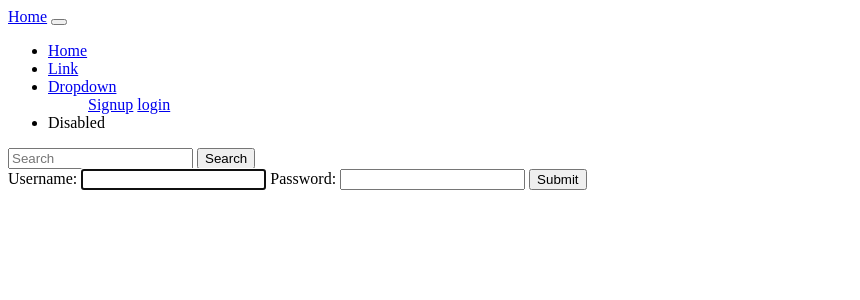
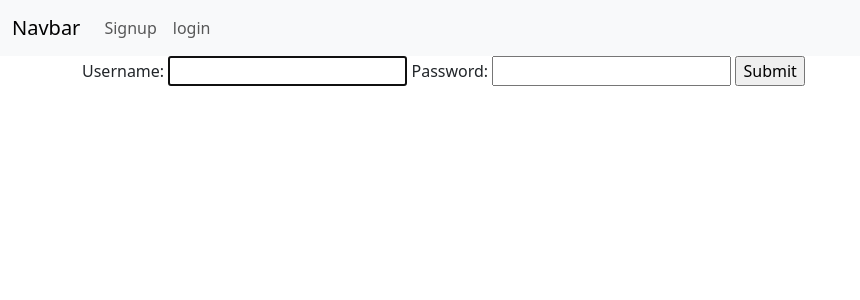
Before and after one commit to JunBeomPark1120/auth, a Django app: page /accounts/login/?next=/articles/create/ in a window 1280 px wide. Shown: the top 300 px of the page, without its empty margins (0-860 px from the left). Run offline with Django 4.2, Linux system fonts and the light colour scheme.

Commit message:
article create기능 구현

```diff
--- a/accounts/views.py
+++ b/accounts/views.py
@@ -24,7 +24,8 @@ def login(request):
         form = CustomAuthenticationForm(request, request.POST)
         if form.is_valid():
             auth_login(request, form.get_user())
-            return redirect('accounts:login')
+            next_url = request.GET.get('next') # => /articles/create/
+            return redirect(next_url or 'articles:login')
 
     else:
         form = CustomAuthenticationForm()
--- a/articles/urls.py
+++ b/articles/urls.py
@@ -5,4 +5,6 @@ app_name = 'articles'
 
 urlpatterns = [
     path('', views.index, name='index'),
+
+    path('create/', views.create,name='create'),
 ]
--- a/templates/base.html
+++ b/templates/base.html
@@ -4,53 +4,35 @@
     <meta charset="UTF-8">
     <meta name="viewport" content="width=device-width, initial-scale=1.0">
     <title>Document</title>
-    <script src="https://cdn.jsdelivr.net/npm/@popperjs/core@2.11.8/dist/umd/popper.min.js" integrity="sha384-I7E8VVD/ismYTF4hNIPjVp/Zjvgyol6VFvRkX/vR+Vc4jQkC+hVqc2pM8ODewa9r" crossorigin="anonymous"></script>
-
+    <link href="https://cdn.jsdelivr.net/npm/bootstrap@5.3.1/dist/css/bootstrap.min.css" rel="stylesheet" integrity="sha384-4bw+/aepP/YC94hEpVNVgiZdgIC5+VKNBQNGCHeKRQN+PtmoHDEXuppvnDJzQIu9" crossorigin="anonymous">
 </head>
 <body>
     <nav class="navbar navbar-expand-lg bg-body-tertiary">
         <div class="container-fluid">
-            <a class="navbar-brand" href="{% url 'articles:index' %}">Home</a>
-                <button class="navbar-toggler" type="button" data-bs-toggle="collapse" data-bs-target="#navbarSupportedContent" aria-controls="navbarSupportedContent" aria-expanded="false" aria-label="Toggle navigation">
-                    <span class="navbar-toggler-icon"></span>
-                </button>
-            <div class="collapse navbar-collapse" id="navbarSupportedContent">
-                <ul class="navbar-nav me-auto mb-2 mb-lg-0">
-                    <li class="nav-item">
-                        <a class="nav-link active" aria-current="page" href="#">Home</a>
-                    </li>
-                    <li class="nav-item">
-                        <a class="nav-link" href="#">Link</a>
-                    </li>
-                    <li class="nav-item dropdown">
-                        <a class="nav-link dropdown-toggle" href="#" role="button" data-bs-toggle="dropdown" aria-expanded="false">Dropdown</a>
-                    </li>
-                <ul class="dropdown-menu">
-                    {% if user.is_authenticated %}
-                        <a class="dropdown-item" href="{% url 'accounts:logout'%}">logout</a>
-                        <a class="dropdown-item">{{user}}</a>
-                    {% else %}
-                        <a class="dropdown-item" href="{% url 'accounts:signup' %}">Signup</a>
-                        <a class="dropdown-item" href="{% url 'accounts:login' %}">login</a>
-                    {% endif %}
-                </ul>
-                    <li class="nav-item">
-                        <a class="nav-link disabled" aria-disabled="true">Disabled</a>
-                    </li>
-                </ul>
-                <form class="d-flex" role="search">
-                    <input class="form-control me-2" type="search" placeholder="Search" aria-label="Search">
-                    <button class="btn btn-outline-success" type="submit">Search</button>
-                </form>
+          <a class="navbar-brand" href="#">Navbar</a>
+          <button class="navbar-toggler" type="button" data-bs-toggle="collapse" data-bs-target="#navbarNavAltMarkup" aria-controls="navbarNavAltMarkup" aria-expanded="false" aria-label="Toggle navigation">
+            <span class="navbar-toggler-icon"></span>
+          </button>
+          <div class="collapse navbar-collapse" id="navbarNavAltMarkup">
+            <div class="navbar-nav">
+              {% if user.is_authenticated %}
+                <a class="nav-link" href="{% url 'accounts:logout' %}">logout</a>
+                <a class="nav-link disabled" >{{user}}</a>
+              {% else %}
+                <a class="nav-link" href="{% url 'accounts:signup' %}">Signup</a>
+                <a class="nav-link" href="{% url 'accounts:login' %}">login</a>
+              {% endif %}
+
             </div>
+          </div>
         </div>
     </nav>
+
     <div class="container">
         {% block body %}
         {% endblock %}
     </div>
 
-    <script src="https://cdn.jsdelivr.net/npm/bootstrap@5.3.1/dist/js/bootstrap.min.js" integrity="sha384-Rx+T1VzGupg4BHQYs2gCW9It+akI2MM/mndMCy36UVfodzcJcF0GGLxZIzObiEfa" crossorigin="anonymous"></script>
-
+    <script src="https://cdn.jsdelivr.net/npm/bootstrap@5.3.1/dist/js/bootstrap.bundle.min.js" integrity="sha384-HwwvtgBNo3bZJJLYd8oVXjrBZt8cqVSpeBNS5n7C8IVInixGAoxmnlMuBnhbgrkm" crossorigin="anonymous"></script>
 </body>
 </html>
```
Also changed, not shown: articles/forms.py (added, +9 -0 lines), articles/templates/form.html (added, +11 -0 lines), articles/views.py (+24 -1 lines).
